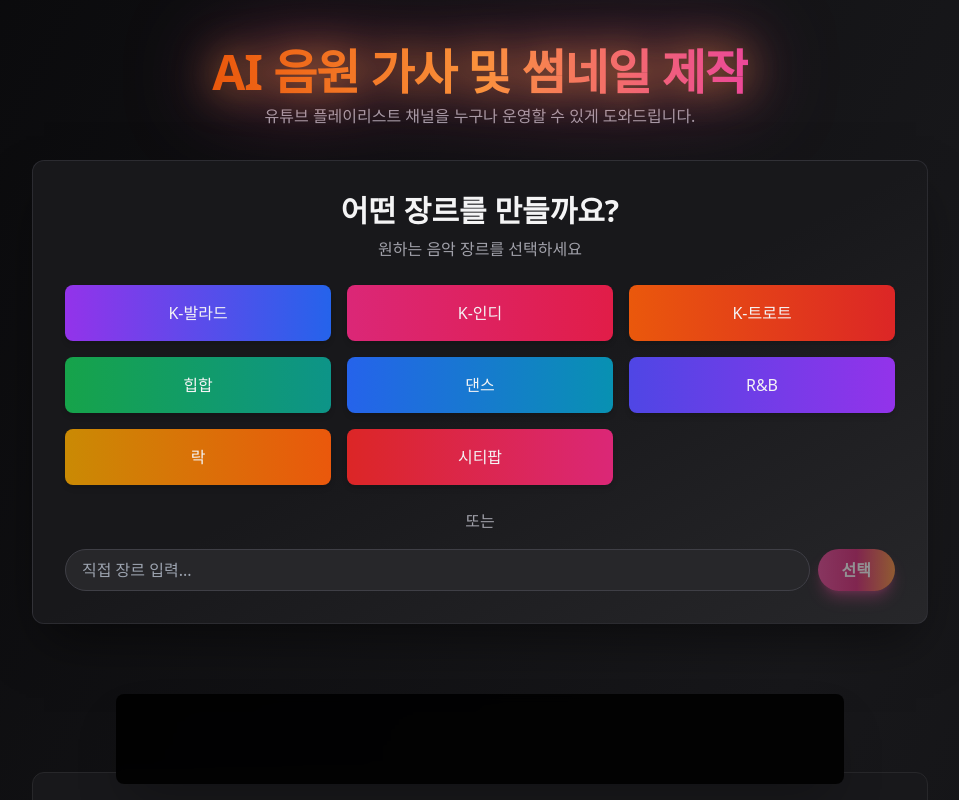
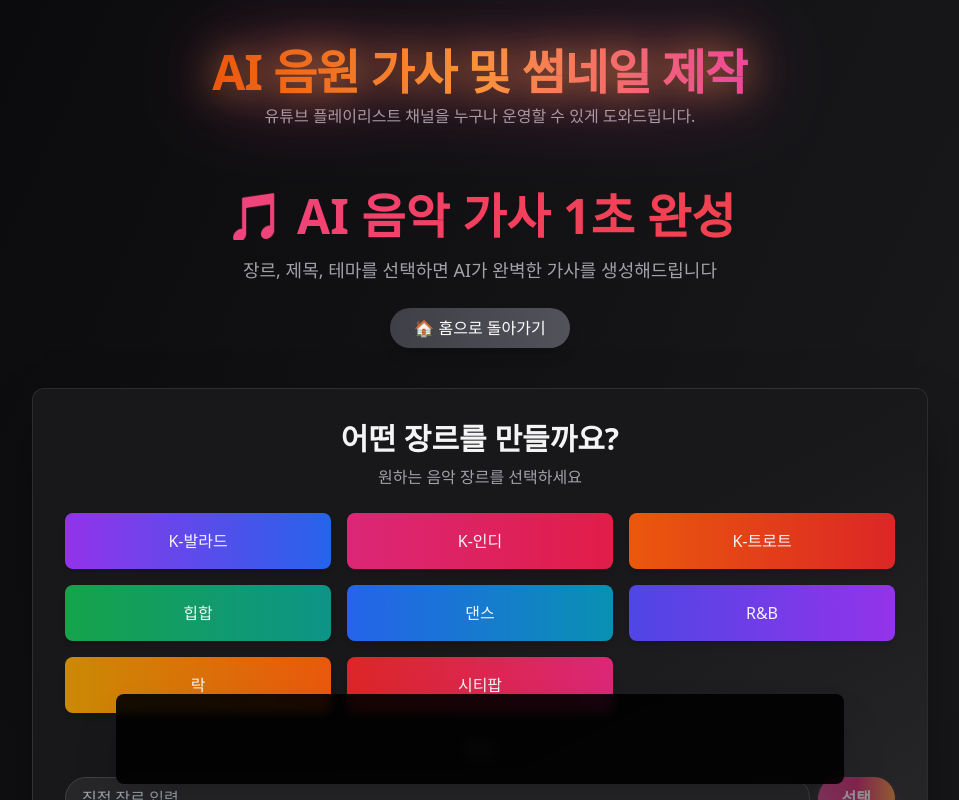
Before and after one commit to angibeom0985-arch/aimusic-l, a React (Vite) app: page /lyrics in a window 1280 px wide. Shown: the top 800 px of the page, without its empty margins (160-1119 px from the left). Built offline with nearby package versions, Linux system fonts and the light colour scheme.

Commit message:
Feat: 가사/썸네일 페이지에 타이틀 및 홈 버튼 추가, UI 가독성 개선 - 섹션 구분선 추가

```diff
--- a/pages/LyricsPage.tsx
+++ b/pages/LyricsPage.tsx
@@ -1,4 +1,5 @@
 import React, { useState, useCallback } from "react";
+import { useNavigate } from "react-router-dom";
 import { INITIAL_GENRES } from "../constants";
 import StepGenre from "../components/StepGenre";
 import StepTitle from "../components/StepTitle";
@@ -13,6 +14,7 @@ interface MainPageProps {
 }
 
 const MainPage: React.FC<MainPageProps> = ({ apiKey }) => {
+  const navigate = useNavigate();
   const [selections, setSelections] = useState({
     genre: "",
     title: "",
@@ -48,6 +50,22 @@ const MainPage: React.FC<MainPageProps> = ({ apiKey }) => {
 
   return (
     <div className="w-full max-w-4xl mx-auto space-y-6 pb-8">
+      {/* 페이지 헤더 */}
+      <div className="text-center pt-8 pb-4">
+        <h1 className="text-4xl md:text-5xl font-bold bg-gradient-to-r from-pink-500 via-rose-500 to-red-500 bg-clip-text text-transparent mb-4">
+          🎵 AI 음악 가사 1초 완성
+        </h1>
+        <p className="text-zinc-400 text-lg mb-6">
+          장르, 제목, 테마를 선택하면 AI가 완벽한 가사를 생성해드립니다
+        </p>
+        <button
+          onClick={() => navigate("/")}
+          className="bg-gradient-to-r from-zinc-700 to-zinc-600 hover:from-zinc-600 hover:to-zinc-500 text-white px-6 py-2 rounded-full transition-all duration-300 shadow-lg hover:shadow-xl hover:scale-105"
+        >
+          🏠 홈으로 돌아가기
+        </button>
+      </div>
+
       {/* 1단계: 장르 선택 */}
       <div className="scroll-mt-20" id="genre-section">
         <StepGenre onGenreSelect={handleGenreSelect} genres={INITIAL_GENRES} />
--- a/pages/ThumbnailPage.tsx
+++ b/pages/ThumbnailPage.tsx
@@ -5,6 +5,7 @@ import React, {
   useRef,
   useEffect,
 } from "react";
+import { useNavigate } from "react-router-dom";
 import { PROMPT_DATA, GENRE_ICONS } from "../constants";
 import { Tag } from "../components/Tag";
 import { generateImage, upscaleImage } from "../services/geminiService";
@@ -20,6 +21,7 @@ interface ThumbnailPageProps {
 }
 
 const ThumbnailPage: React.FC<ThumbnailPageProps> = ({ apiKey }) => {
+  const navigate = useNavigate();
   const [selectedGenre, setSelectedGenre] = useState<string | null>(
     Object.keys(PROMPT_DATA)[0]
   );
@@ -488,6 +490,22 @@ const ThumbnailPage: React.FC<ThumbnailPageProps> = ({ apiKey }) => {
         />
       )}
 
+      {/* 페이지 헤더 */}
+      <div className="text-center pt-8 pb-4 mb-6">
+        <h1 className="text-4xl md:text-5xl font-bold bg-gradient-to-r from-blue-500 via-indigo-500 to-purple-500 bg-clip-text text-transparent mb-4">
+          🎨 AI 음악 썸네일 제작
+        </h1>
+        <p className="text-zinc-400 text-lg mb-6">
+          태그를 선택하고 AI가 생성한 고퀄리티 썸네일을 다운로드하세요
+        </p>
+        <button
+          onClick={() => navigate("/")}
+          className="bg-gradient-to-r from-zinc-700 to-zinc-600 hover:from-zinc-600 hover:to-zinc-500 text-white px-6 py-2 rounded-full transition-all duration-300 shadow-lg hover:shadow-xl hover:scale-105"
+        >
+          🏠 홈으로 돌아가기
+        </button>
+      </div>
+
       <main className="grid grid-cols-1 lg:grid-cols-12 gap-6">
         <div className="lg:col-span-8 grid grid-cols-1 lg:grid-cols-8 gap-6">
           <aside className="lg:col-span-3 bg-zinc-900 rounded-xl p-4 border border-zinc-800">
@@ -759,11 +777,14 @@ const ThumbnailPage: React.FC<ThumbnailPageProps> = ({ apiKey }) => {
               </div>
             </div>
           )}
+        </section>
 
-          {/* 다른 서비스 홍보 */}
-          <div className="mt-12">
-            <RelatedServices />
-          </div>
+        {/* 구분선 */}
+        <div className="my-16 border-t-2 border-zinc-800"></div>
+
+        {/* 다른 서비스 홍보 섹션 */}
+        <section className="w-full">
+          <RelatedServices />
         </section>
       </main>
     </div>
```
